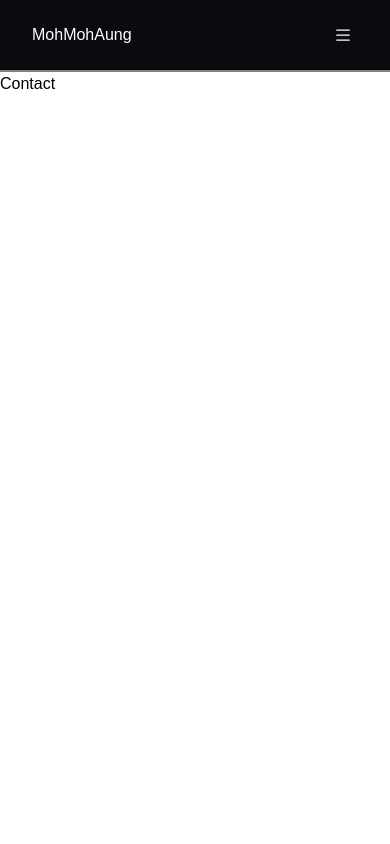
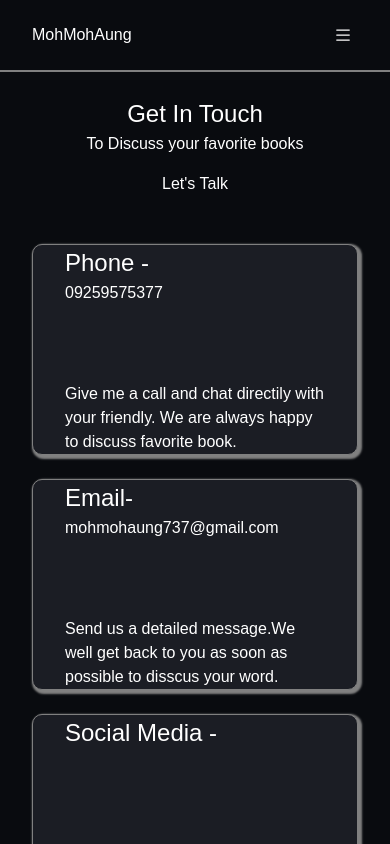
Before and after one commit to MohMohAung-devo/favorite-book, a React (Vite) app: page /contact in a window 390 px wide. Shown: the top 844 px of the page. Built offline with nearby package versions, Linux system fonts and the light colour scheme.

Commit message:
feat-contact

```diff
--- a/src/page/contact/Contact.module.css
+++ b/src/page/contact/Contact.module.css
@@ -0,0 +1,224 @@
+.MainContainer {
+  width: 100%;
+  height: 100%;
+  background-color: #090b0f;
+  color: white;
+}
+
+.ContactContainer {
+  max-width: 1100px;
+  margin: auto;
+  height: 100vh;
+  padding: 0 2rem;
+  display: flex;
+  flex-direction: column;
+  justify-content: center;
+  justify-items: center;
+}
+
+.heading {
+  text-align: center;
+  font-size: 3rem;
+}
+.subHeading {
+  text-align: center;
+  font-size: 1.5rem;
+  margin-top: 2rem;
+}
+
+.boxContainer {
+  display: flex;
+  flex-direction: column;
+  height: 60vh;
+  margin-top: 2rem;
+}
+
+.boxHeading {
+  text-align: center;
+  font-size: 2rem;
+}
+.list {
+  width: 100%;
+  height: 100%;
+  display: flex;
+  margin-top: 3rem;
+  display: grid;
+  grid-template-columns: repeat(3, 1fr);
+}
+
+.listContainer {
+  width: 330px;
+  border: 1px solid gray;
+  height: 35vh;
+  padding: 1rem;
+  border-radius: 10px;
+  box-shadow: 2px 2px 2px 2px gray;
+  background-color: #1b1d24;
+  display: flex;
+  flex-direction: column;
+  justify-content: space-between;
+}
+
+.text {
+  font-size: 1.5rem;
+}
+
+.footerText {
+  text-align: center;
+  font-size: 1.5rem;
+}
+
+@media screen and (max-width: 1100px) {
+  .heading {
+    font-size: 2rem;
+    margin-top: 1rem;
+  }
+  .subHeading {
+    text-align: center;
+    font-size: 1rem;
+    margin-top: 0rem;
+  }
+  .boxContainer {
+    height: 100%;
+    margin-top: 1rem;
+  }
+
+  .boxHeading {
+    text-align: center;
+    font-size: 1.5rem;
+  }
+
+  .list {
+    grid-template-columns: repeat(2, 2fr);
+    gap: 1rem;
+  }
+
+  .listContainer {
+    width: 350px;
+
+    height: 30vh;
+  }
+
+  .footerText {
+    margin-bottom: 2rem;
+  }
+}
+
+@media screen and (max-width: 900px) {
+  .heading {
+    font-size: 2rem;
+    margin-top: 1rem;
+  }
+  .subHeading {
+    text-align: center;
+    font-size: 1rem;
+    margin-top: 0rem;
+  }
+  .boxContainer {
+    height: 100%;
+    margin-top: 1rem;
+  }
+
+  .boxHeading {
+    text-align: center;
+    font-size: 1.5rem;
+  }
+
+  .list {
+    grid-template-columns: repeat(2, 2fr);
+    gap: 1rem;
+  }
+
+  .listContainer {
+    width: 320px;
+
+    height: 30vh;
+  }
+
+  .footerText {
+    margin-bottom: 2rem;
+  }
+}
+
+@media screen and (max-width: 740px) {
+  .ContactContainer {
+    height: 100%;
+  }
+  .heading {
+    font-size: 1.5rem;
+    margin-top: 1.5rem;
+  }
+  .subHeading {
+    text-align: center;
+    font-size: 1rem;
+    margin-top: 0rem;
+  }
+  .boxContainer {
+    height: 100%;
+    margin-top: 1rem;
+  }
+
+  .boxHeading {
+    text-align: center;
+    font-size: 1rem;
+  }
+
+  .list {
+    grid-template-columns: repeat(1, 1fr);
+    gap: 1.5rem;
+  }
+
+  .listContainer {
+    width: 70%;
+    margin: auto;
+    padding: 0 2rem;
+    height: 25vh;
+  }
+
+  .footerText {
+    margin-top: 1.3rem;
+    margin-bottom: 2rem;
+  }
+}
+
+
+@media screen and (max-width: 600px) {
+    .ContactContainer {
+      height: 100%;
+    }
+    .heading {
+      font-size: 1.5rem;
+      margin-top: 1.5rem;
+    }
+    .subHeading {
+      text-align: center;
+      font-size: 1rem;
+      margin-top: 0rem;
+    }
+    .boxContainer {
+      height: 100%;
+      margin-top: 1rem;
+    }
+
+    .boxHeading {
+      text-align: center;
+      font-size: 1rem;
+    }
+
+    .list {
+      grid-template-columns: repeat(1, 1fr);
+      gap: 1.5rem;
+    }
+
+    .listContainer {
+      width: 100%;
+      margin: auto;
+      padding: 0 2rem;
+      height: 25vh;
+    }
+
+    .footerText {
+      margin-top: 1.3rem;
+      margin-bottom: 2rem;
+    }
+  }
--- a/src/page/contact/Contact.tsx
+++ b/src/page/contact/Contact.tsx
@@ -1,5 +1,55 @@
+import classes from "./Contact.module.css";
+
 const Contact = () => {
-  return <div>Contact</div>;
+  return (
+    <div className={classes.MainContainer}>
+      <div className={classes.ContactContainer}>
+        <h1 className={classes.heading}>Get In Touch</h1>
+        <p className={classes.subHeading}>To Discuss your favorite books </p>
+        <div className={classes.boxContainer}>
+          <h2 className={classes.boxHeading}>Let's Talk</h2>
+          <div className={classes.list}>
+            <div className={classes.listContainer}>
+              <div>
+                <p className={classes.text}>Phone -</p>
+                <p>09259575377</p>
+              </div>
+
+              <div>
+                Give me a call and chat directily with your friendly. We are
+                always happy to discuss favorite book.
+              </div>
+            </div>
+
+            <div className={classes.listContainer}>
+              <div>
+                <p className={classes.text}>Email-</p>
+                <p>mohmohaung737@gmail.com</p>
+              </div>
+
+              <div>
+                <p>
+                  Send us a detailed message.We well get back to you as soon as
+                  possible to disscus your word.
+                </p>
+              </div>
+            </div>
+
+            <div className={classes.listContainer}>
+              <div>
+                <p className={classes.text}>Social Media -</p>
+              </div>
+
+              <div>
+                <p>Follow us on Social Media</p>
+              </div>
+            </div>
+          </div>
+          <p className={classes.footerText}>Wait me your response</p>
+        </div>
+      </div>
+    </div>
+  );
 };
 
 export default Contact;
--- a/src/page/home/Home.module.css
+++ b/src/page/home/Home.module.css
@@ -87,3 +87,126 @@
   font-size: 1.2rem;
   margin-bottom: 7px;
 }
+
+@media screen and (max-width: 1100px) {
+  .bookContainer {
+    width: 100%;
+    display: flex;
+    height: 100vh;
+    flex-direction: row;
+    gap: 1rem;
+    position: relative;
+    margin-top: 3rem;
+  }
+
+  .imageList {
+    width: 50%;
+    display: flex;
+    overflow: hidden;
+    flex-direction: row;
+  }
+
+  .nameList {
+    width: 50%;
+    position: relative;
+
+    height: 90%;
+    gap: 1rem;
+    display: flex;
+    flex-direction: column;
+  }
+  .image {
+    position: absolute;
+    width: 400px;
+    height: 700px;
+  }
+
+  .book {
+    height: 155px;
+    background-color: black;
+    padding: 1.5rem;
+    border: 1px solid gray;
+    border-radius: 20px;
+    display: flex;
+    justify-content: center;
+    justify-items: center;
+    align-items: center;
+    text-align: center;
+  }
+}
+
+@media screen and (max-width: 900px) {
+  .bookContainer {
+    width: 100%;
+    display: flex;
+    height: 100vh;
+    flex-direction: row;
+    gap: 1rem;
+    position: relative;
+    margin-top: 3rem;
+  }
+
+  .imageList {
+    width: 50%;
+    display: flex;
+    overflow: hidden;
+    flex-direction: row;
+  }
+
+  .nameList {
+    width: 50%;
+    position: relative;
+
+    height: 90%;
+    gap: 1rem;
+    display: flex;
+    flex-direction: column;
+  }
+  .image {
+    width: 300px;
+    height: 600px;
+  }
+
+  .book {
+    height: 160px;
+    padding: 5px;
+  }
+}
+
+@media screen and (max-width: 700px) {
+  .bookContainer {
+    width: 100%;
+    display: flex;
+    height: 100%;
+    flex-direction: column;
+    gap: 1rem;
+    position: relative;
+    margin-top: 3rem;
+  }
+
+  .imageList {
+    width: 50%;
+    display: flex;
+    overflow: hidden;
+    flex-direction: row;
+  }
+
+  .nameList {
+    width: 50%;
+    position: relative;
+
+    height: 90%;
+    gap: 1rem;
+    display: flex;
+    flex-direction: column;
+  }
+  .image {
+    width: 300px;
+    height: 600px;
+  }
+
+  .book {
+    height: 160px;
+    padding: 5px;
+  }
+}
--- a/src/page/home/Home.tsx
+++ b/src/page/home/Home.tsx
@@ -8,7 +8,7 @@ import { useState } from "react";
 const Home = () => {
   const [hoveredIndex, setHoveredIndex] = useState(null);
   const [selectedImage, setSelectedImage] = useState(0);
-  const [activeColor, setActiveColor] = useState(false);
+  // const [activeColor, setActiveColor] = useState(false);
   const bookList = [
     {
       name: "GONE WITH THE WIND",
@@ -36,9 +36,9 @@ const Home = () => {
     { image: Photo4 },
   ];
 
-  const handleHover = (index) => {
+  const handleHover = (index: number) => {
     setHoveredIndex(index);
-    console.log(selectedImage);
+    console.log(setSelectedImage);
   };
 
   return (
@@ -72,7 +72,7 @@ const Home = () => {
                 }`}
                 key={index}
                 onMouseEnter={() => handleHover(index)}
-                onMouseLeave={() => setHoveredIndex(index)}
+                // onMouseLeave={() => setHoveredIndex(index)}
               >
                 <div className={classes.textList}>
                   <p className={classes.nameText}>{item.name}</p>
```
